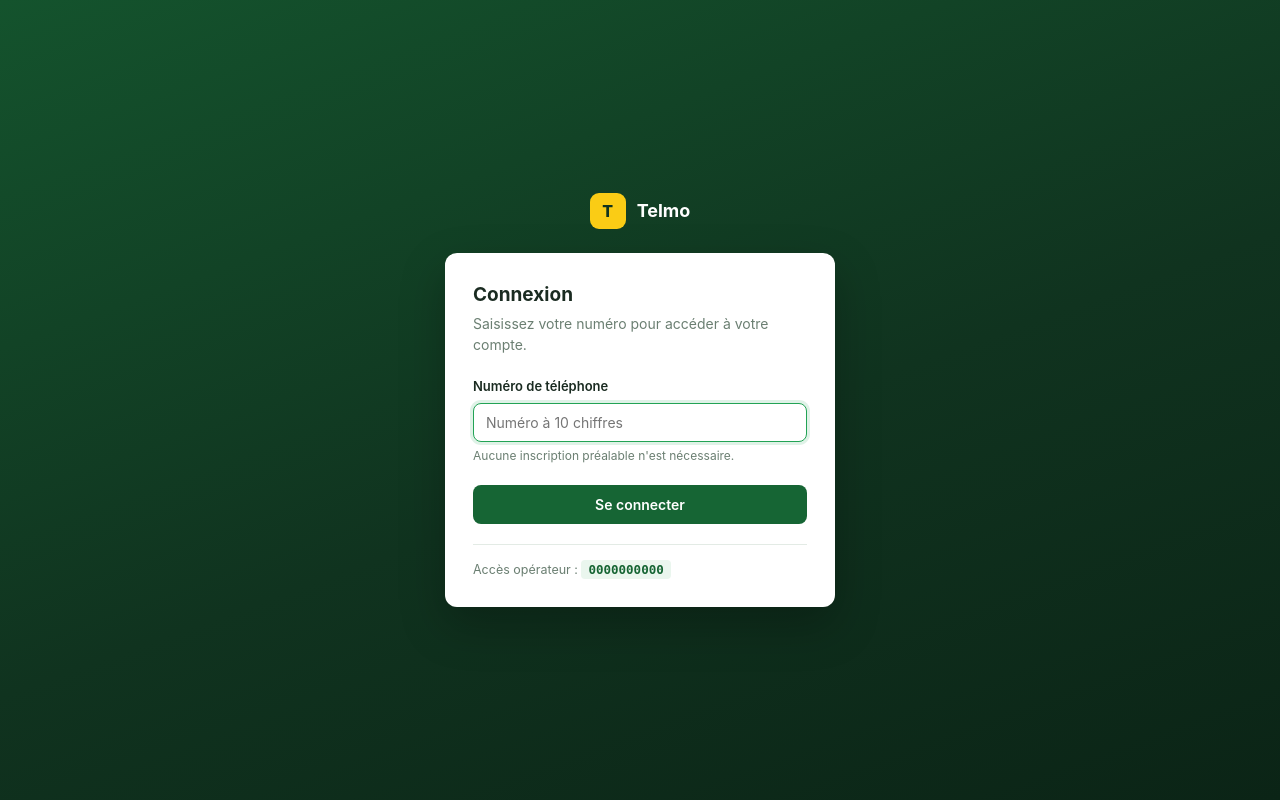
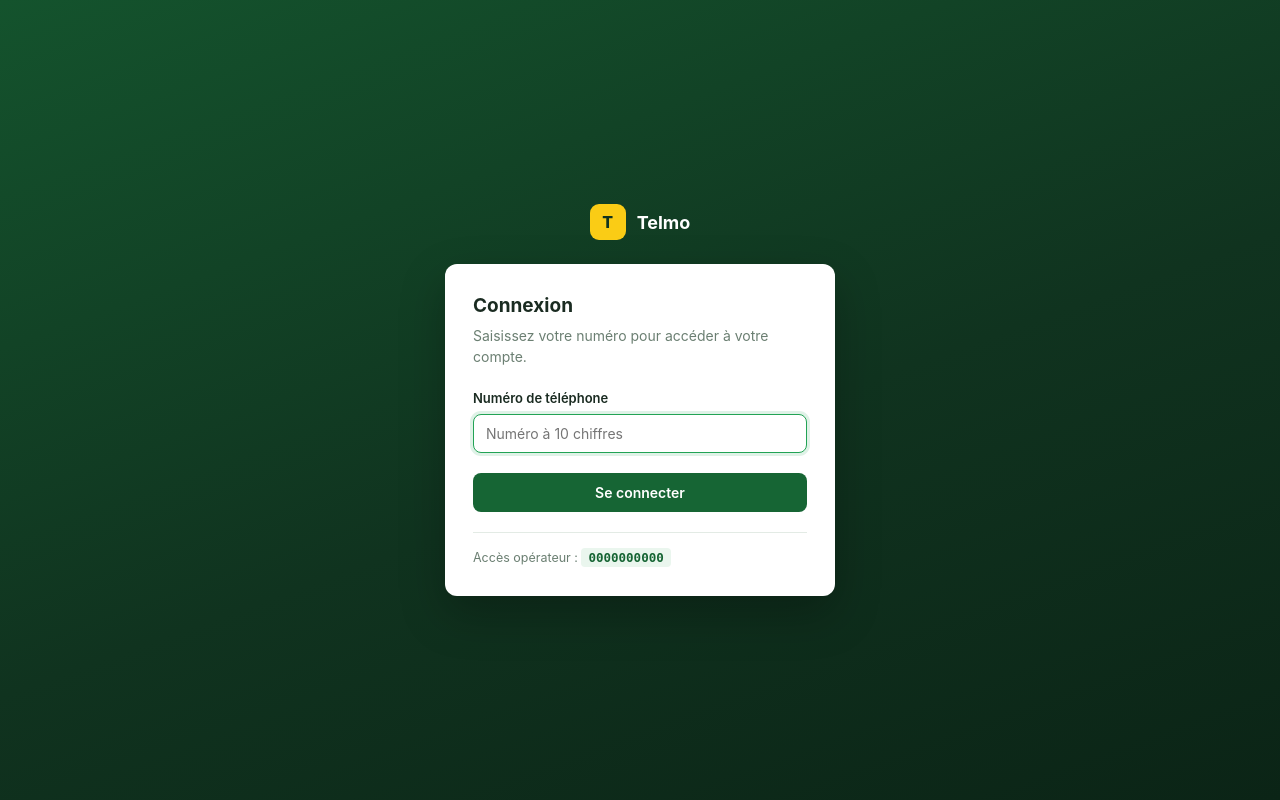
Before and after one commit to tsantafinaritra451-eng/Projet_Finale_S4_ETU003969_ETU004590, a CodeIgniter 4 app: the page made by app/Views/login.php in a window 1280 px wide. Run offline with PHP 8.4 and a stand-in for CodeIgniter, Linux system fonts and the light colour scheme; the template is opened without the code that fills it, so the values that code supplies are empty; some libraries are stand-ins or nearby versions.

Commit message:
modif final

```diff
--- a/app/Views/login.php
+++ b/app/Views/login.php
@@ -33,7 +33,6 @@
                     <div class="field">
                         <label for="num">Numéro de téléphone</label>
                         <input type="tel" name="num" id="num" placeholder="Numéro à 10 chiffres" required autofocus>
-                        <p class="hint">Aucune inscription préalable n'est nécessaire.</p>
                     </div>
 
                     <button type="submit" class="btn">Se connecter</button>
```
Also changed, not shown: 1 other file.
